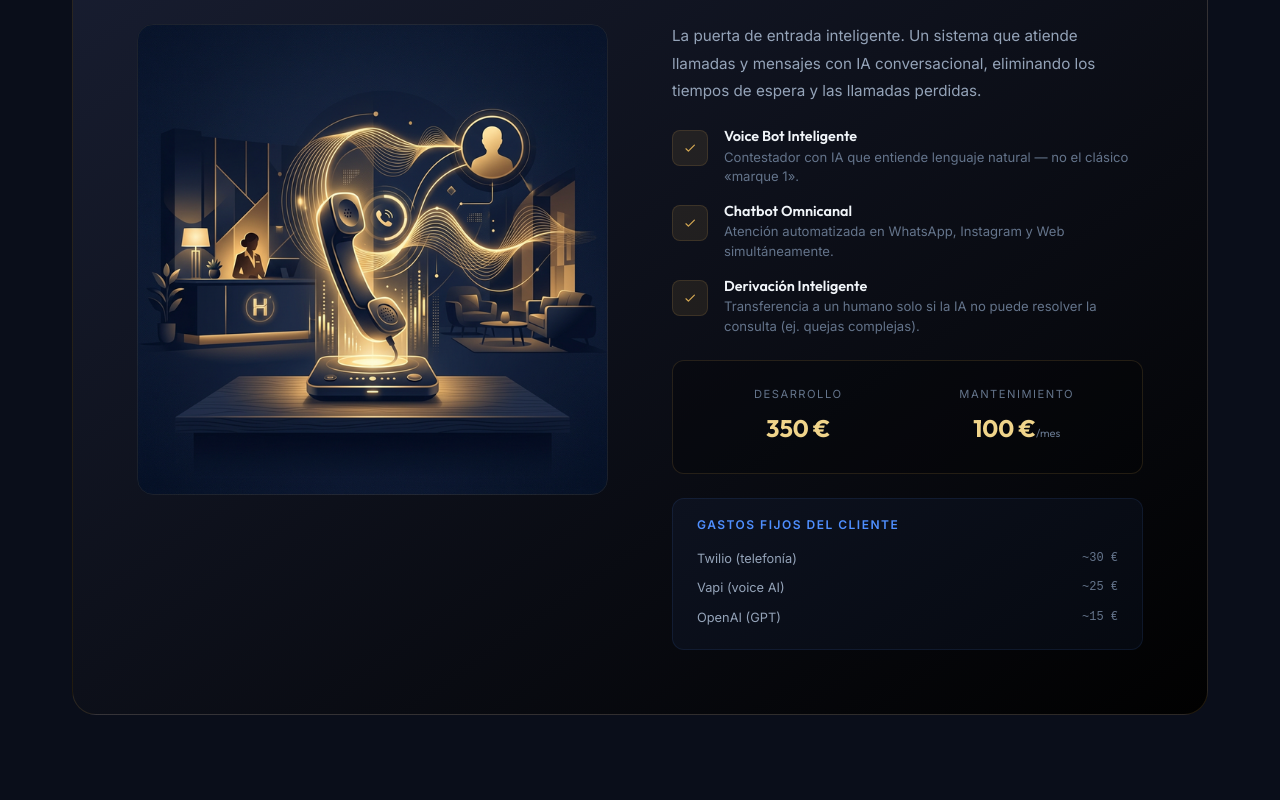
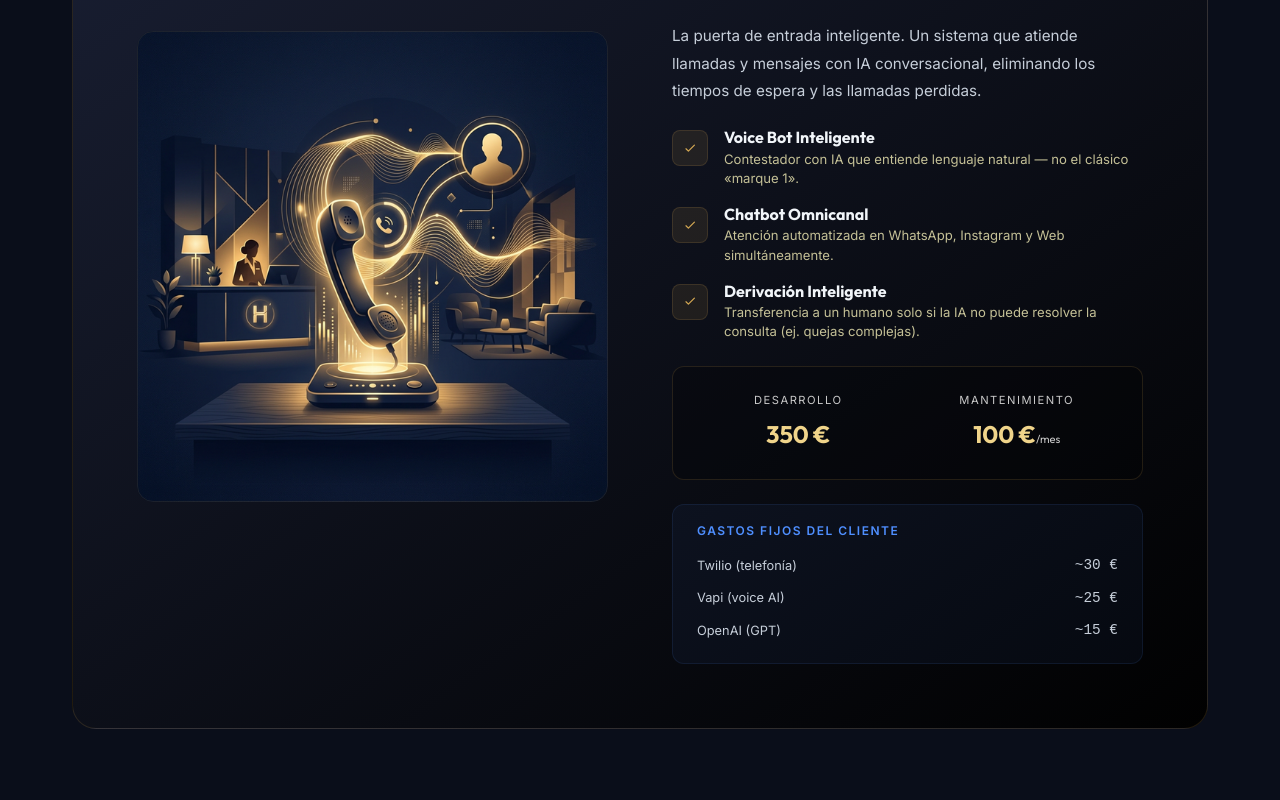
Before and after one commit to GuilloSGit/Automations, a React (Vite) app: page / in a window 1280 px wide. Shown: the part 1300-2100 px from the top of the page. Built offline with nearby package versions, Linux system fonts and the light colour scheme; no server answers.

Commit message:
fix: several styling improvements

```diff
--- a/src/components/ModuleCard.jsx
+++ b/src/components/ModuleCard.jsx
@@ -36,8 +36,8 @@ export default function ModuleCard({ module, index }) {
                                 <HiOutlineCheck />
                             </div>
                             <div className="module-card__feature-text">
-                                <h4>{feat.name}</h4>
-                                <p>{feat.desc}</p>
+                                <h4 className="module-card__feature-title">{feat.name}</h4>
+                                <p className="module-card__feature-description">{feat.desc}</p>
                             </div>
                         </div>
                     ))}
@@ -68,7 +68,7 @@ export default function ModuleCard({ module, index }) {
                     {module.fixedCosts.map((cost, i) => (
                         <div className="module-card__cost-item" key={i}>
                             <span>{cost.name}</span>
-                            <span>~{cost.cost > 0 ? formatPrice(cost.cost) : cost.description}</span>
+                            <span className="module-card__cost-value">~{cost.cost > 0 ? formatPrice(cost.cost) : cost.description}</span>
                         </div>
                     ))}
                 </div>
--- a/src/index.css
+++ b/src/index.css
@@ -15,9 +15,10 @@
   --color-accent-blue: #4f8fff;
 
   --color-text-primary: #f1f5f9;
-  --color-text-secondary: #94a3b8;
-  --color-text-muted: #64748b;
+  --color-text-secondary: #c6ced9;
+  --color-text-muted: #c9c9c9;
   --color-text-gold: #d4a853;
+  --color-text-tertiary: #c5c197;
 
   --color-border: rgba(212, 168, 83, 0.15);
   --color-border-hover: rgba(212, 168, 83, 0.35);
@@ -694,14 +695,15 @@ img {
 }
 
 .module-card__feature-text h4 {
-  font-size: 0.9rem;
-  font-weight: 600;
+  font-size: 1rem;
+  font-weight: 700;
   margin-bottom: 2px;
+  color: var(--color-text-primary);
 }
 
 .module-card__feature-text p {
   font-size: 0.82rem;
-  color: var(--color-text-muted);
+  color: var(--color-text-tertiary);
   line-height: 1.5;
 }
 
@@ -761,6 +763,7 @@ img {
 .module-card__cost-item {
   display: flex;
   justify-content: space-between;
+  align-items: center;
   font-size: 0.8rem;
   color: var(--color-text-secondary);
   padding: var(--space-xs) 0;
@@ -769,7 +772,8 @@ img {
 .module-card__cost-item span:last-child {
   color: var(--color-text-muted);
   font-family: 'Courier New', monospace;
-  font-size: 0.75rem;
+  font-size: 0.9rem;
+  color: var(--color-text-secondary);
 }
 
 /* ===== PRICING TABLE ===== */
```
